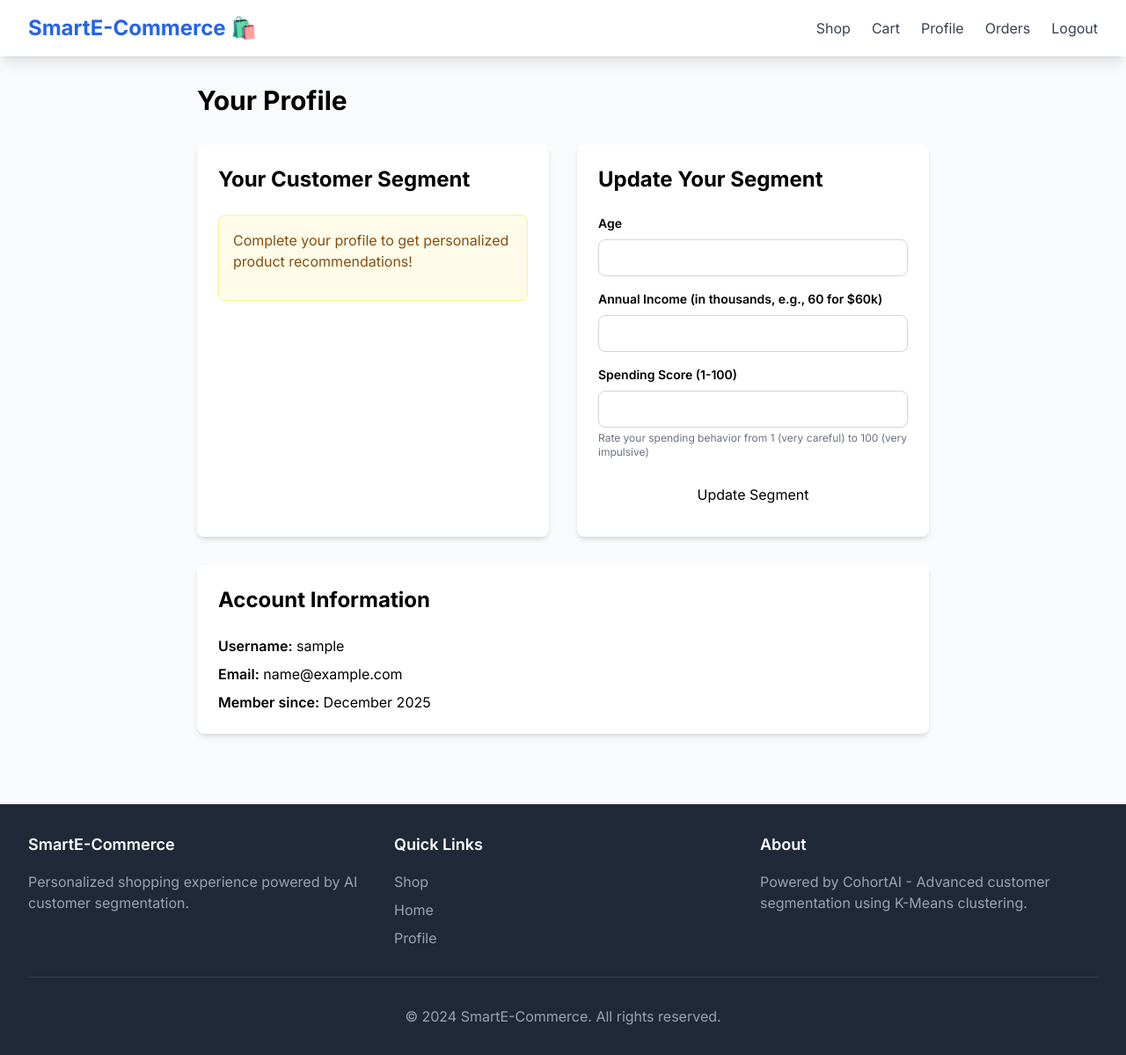
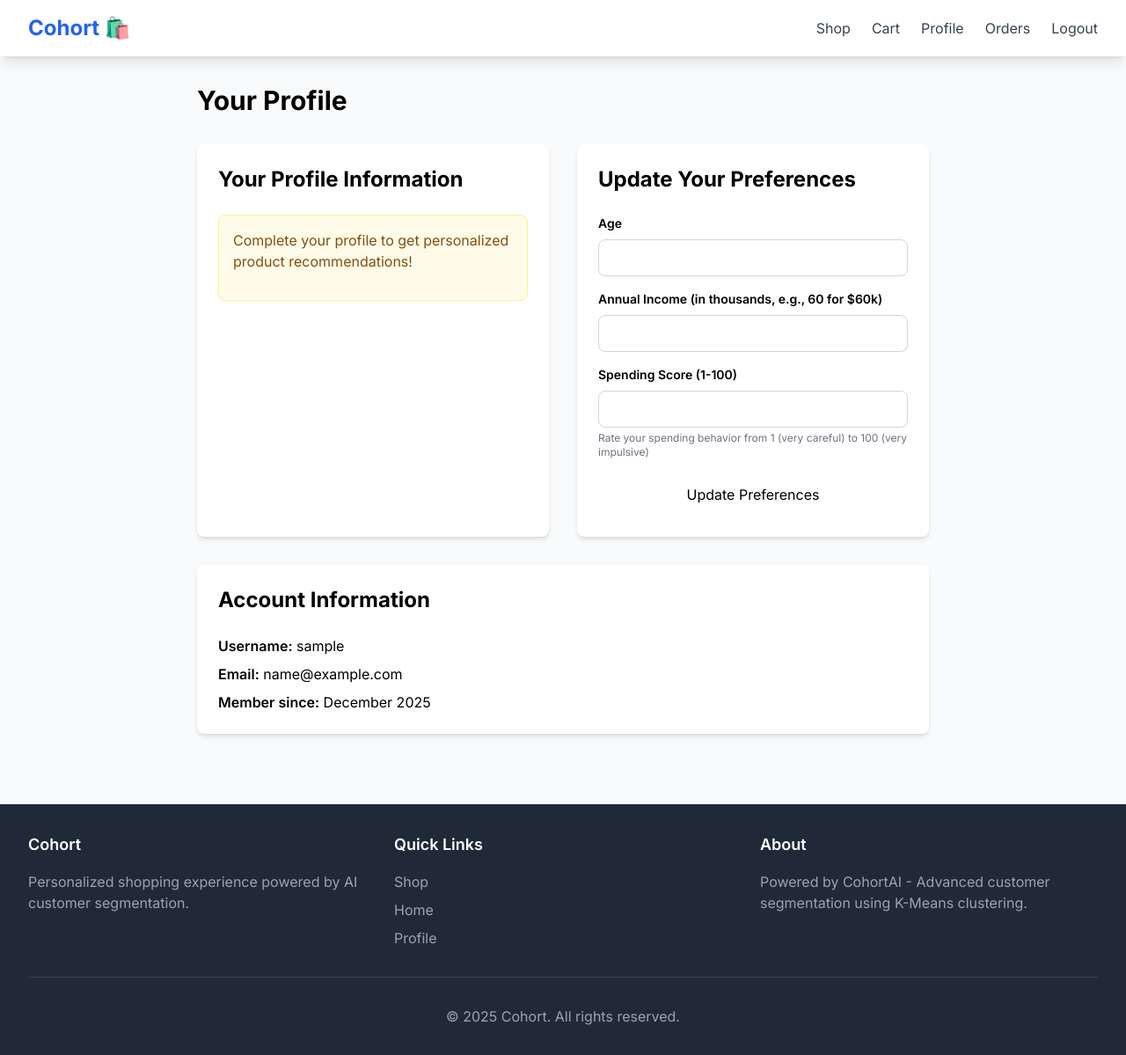
Before and after one commit to faustin12-g/modhani, a Django app: page /store/profile/ in a window 1280 px wide. Shown: the whole page at 88% size. Run offline with Django 5.2, Linux system fonts and the light colour scheme; the visitor is signed in with stand-in values (Sample User, id 1); data comes from the database, SQL or seed files in the repository; data that the repository does not hold is empty; some libraries are stand-ins or nearby versions.

```diff
--- a/ecommerce/views.py
+++ b/ecommerce/views.py
@@ -352,7 +352,7 @@ def update_segment(request):
             profile.segment_label = segment_label
             profile.save()
 
-            messages.success(request, f'Your segment updated: {segment_label}')
+            messages.success(request, 'Your preferences have been updated! You\'ll now see personalized product recommendations.')
         except (ValueError, TypeError):
             messages.error(request, 'Invalid input values.')
     else:
--- a/templates/ecommerce/base.html
+++ b/templates/ecommerce/base.html
@@ -3,7 +3,7 @@
 <head>
     <meta charset="UTF-8">
     <meta name="viewport" content="width=device-width, initial-scale=1.0">
-    <title>{% block title %}SmartE-Commerce - Personalized Shopping{% endblock %}</title>
+    <title>{% block title %}Cohort - Personalized Shopping{% endblock %}</title>
 
     <!-- Tailwind CSS -->
     <script src="https://cdn.tailwindcss.com"></script>
@@ -16,15 +16,6 @@
             font-family: 'Inter', sans-serif;
         }
 
-        .segment-badge {
-            @apply inline-flex items-center px-3 py-1 rounded-full text-sm font-medium;
-        }
-
-        .segment-0 { @apply bg-blue-100 text-blue-800; }
-        .segment-1 { @apply bg-green-100 text-green-800; }
-        .segment-2 { @apply bg-red-100 text-red-800; }
-        .segment-3 { @apply bg-orange-100 text-orange-800; }
-        .segment-4 { @apply bg-purple-100 text-purple-800; }
 
         .product-card {
             @apply bg-white rounded-lg shadow-md overflow-hidden transition-transform duration-300 hover:scale-105 hover:shadow-xl;
@@ -48,7 +39,7 @@
             <div class="flex justify-between items-center h-16">
                 <div class="flex items-center">
                     <a href="{% url 'ecommerce:home' %}" class="text-2xl font-bold text-blue-600">
-                        SmartE-Commerce 🛍️
+                        Cohort 🛍️
                     </a>
                 </div>
 
@@ -97,7 +88,7 @@
         <div class="max-w-7xl mx-auto px-4 sm:px-6 lg:px-8 py-8">
             <div class="grid grid-cols-1 md:grid-cols-3 gap-8">
                 <div>
-                    <h3 class="text-lg font-semibold mb-4">SmartE-Commerce</h3>
+                    <h3 class="text-lg font-semibold mb-4">Cohort</h3>
                     <p class="text-gray-400">Personalized shopping experience powered by AI customer segmentation.</p>
                 </div>
                 <div>
@@ -116,7 +107,7 @@
                 </div>
             </div>
             <div class="border-t border-gray-700 mt-8 pt-8 text-center text-gray-400">
-                <p>&copy; 2024 SmartE-Commerce. All rights reserved.</p>
+                <p>&copy; 2025 Cohort. All rights reserved.</p>
             </div>
         </div>
     </footer>
--- a/templates/ecommerce/cart.html
+++ b/templates/ecommerce/cart.html
@@ -1,6 +1,6 @@
 {% extends 'ecommerce/base.html' %}
 
-{% block title %}Shopping Cart - SmartE-Commerce{% endblock %}
+{% block title %}Shopping Cart - Cohort{% endblock %}
 
 {% block content %}
 <div class="max-w-7xl mx-auto px-4 sm:px-6 lg:px-8 py-8">
--- a/templates/ecommerce/checkout.html
+++ b/templates/ecommerce/checkout.html
@@ -1,6 +1,6 @@
 {% extends 'ecommerce/base.html' %}
 
-{% block title %}Checkout - SmartE-Commerce{% endblock %}
+{% block title %}Checkout - Cohort{% endblock %}
 
 {% block content %}
 <div class="max-w-4xl mx-auto px-4 sm:px-6 lg:px-8 py-8">
--- a/templates/ecommerce/login.html
+++ b/templates/ecommerce/login.html
@@ -1,6 +1,6 @@
 {% extends 'ecommerce/base.html' %}
 
-{% block title %}Login - SmartE-Commerce{% endblock %}
+{% block title %}Login - Cohort{% endblock %}
 
 {% block content %}
 <div class="max-w-md mx-auto px-4 py-12">
--- a/templates/ecommerce/order_detail.html
+++ b/templates/ecommerce/order_detail.html
@@ -1,6 +1,6 @@
 {% extends 'ecommerce/base.html' %}
 
-{% block title %}Order {{ order.order_number }} - SmartE-Commerce{% endblock %}
+{% block title %}Order {{ order.order_number }} - Cohort{% endblock %}
 
 {% block content %}
 <div class="max-w-4xl mx-auto px-4 sm:px-6 lg:px-8 py-8">
--- a/templates/ecommerce/order_list.html
+++ b/templates/ecommerce/order_list.html
@@ -1,6 +1,6 @@
 {% extends 'ecommerce/base.html' %}
 
-{% block title %}My Orders - SmartE-Commerce{% endblock %}
+{% block title %}My Orders - Cohort{% endblock %}
 
 {% block content %}
 <div class="max-w-7xl mx-auto px-4 sm:px-6 lg:px-8 py-8">
--- a/templates/ecommerce/product_detail.html
+++ b/templates/ecommerce/product_detail.html
@@ -1,6 +1,6 @@
 {% extends 'ecommerce/base.html' %}
 
-{% block title %}{{ product.name }} - SmartE-Commerce{% endblock %}
+{% block title %}{{ product.name }} - Cohort{% endblock %}
 
 {% block content %}
 <div class="max-w-7xl mx-auto px-4 sm:px-6 lg:px-8 py-8">
--- a/templates/ecommerce/product_list.html
+++ b/templates/ecommerce/product_list.html
@@ -1,6 +1,6 @@
 {% extends 'ecommerce/base.html' %}
 
-{% block title %}Shop - SmartE-Commerce{% endblock %}
+{% block title %}Shop - Cohort{% endblock %}
 
 {% block content %}
 <div class="max-w-7xl mx-auto px-4 sm:px-6 lg:px-8 py-8">
@@ -27,7 +27,7 @@
                     <h3 class="font-semibold text-lg mb-4">Personalization</h3>
                     <a href="?segment_filter=personalized"
                        class="text-blue-600 hover:underline">
-                        Show Personalized Products
+                        Show Recommended Products
                     </a>
                 </div>
                 {% endif %}
--- a/templates/ecommerce/profile.html
+++ b/templates/ecommerce/profile.html
@@ -1,24 +1,18 @@
 {% extends 'ecommerce/base.html' %}
 
-{% block title %}Profile - SmartE-Commerce{% endblock %}
+{% block title %}Profile - Cohort{% endblock %}
 
 {% block content %}
 <div class="max-w-4xl mx-auto px-4 sm:px-6 lg:px-8 py-8">
     <h1 class="text-3xl font-bold mb-8">Your Profile</h1>
 
     <div class="grid grid-cols-1 lg:grid-cols-2 gap-8">
-        <!-- Segment Information -->
+        <!-- Profile Information -->
         <div class="bg-white rounded-lg shadow-md p-6">
-            <h2 class="text-2xl font-bold mb-6">Your Customer Segment</h2>
+            <h2 class="text-2xl font-bold mb-6">Your Profile Information</h2>
 
             {% if profile.segment is not None %}
                 <div class="mb-6">
-                    <div class="segment-badge segment-{{ profile.segment }} text-lg mb-4">
-                        {{ profile.segment_label }}
-                    </div>
-                    <p class="text-gray-600 mb-2">
-                        <span class="font-semibold">Segment ID:</span> {{ profile.segment }}
-                    </p>
                     {% if profile.age %}
                         <p class="text-gray-600 mb-2">
                             <span class="font-semibold">Age:</span> {{ profile.age }}
@@ -38,8 +32,8 @@
 
                 <div class="bg-blue-50 border border-blue-200 rounded-lg p-4">
                     <p class="text-sm text-blue-800">
-                        <strong>What this means:</strong> Based on your demographics, you've been assigned to a customer segment.
-                        This helps us personalize your shopping experience with products and offers tailored to your preferences.
+                        <strong>Personalization Active:</strong> Based on your preferences, we're showing you products
+                        tailored just for you. Browse the store to see your personalized recommendations!
                     </p>
                 </div>
             {% else %}
@@ -51,9 +45,9 @@
             {% endif %}
         </div>
 
-        <!-- Update Segment Form -->
+        <!-- Update Profile Form -->
         <div class="bg-white rounded-lg shadow-md p-6">
-            <h2 class="text-2xl font-bold mb-6">Update Your Segment</h2>
+            <h2 class="text-2xl font-bold mb-6">Update Your Preferences</h2>
 
             <form method="post" action="{% url 'ecommerce:update_segment' %}">
                 {% csrf_token %}
@@ -84,7 +78,7 @@
                     </div>
 
                     <button type="submit" class="btn-primary w-full py-3">
-                        Update Segment
+                        Update Preferences
                     </button>
                 </div>
             </form>
--- a/templates/ecommerce/register.html
+++ b/templates/ecommerce/register.html
@@ -1,6 +1,6 @@
 {% extends 'ecommerce/base.html' %}
 
-{% block title %}Register - SmartE-Commerce{% endblock %}
+{% block title %}Register - Cohort{% endblock %}
 
 {% block content %}
 <div class="max-w-md mx-auto px-4 py-12">
```
Also changed, not shown: templates/ecommerce/home.html (+4 -8 lines).
